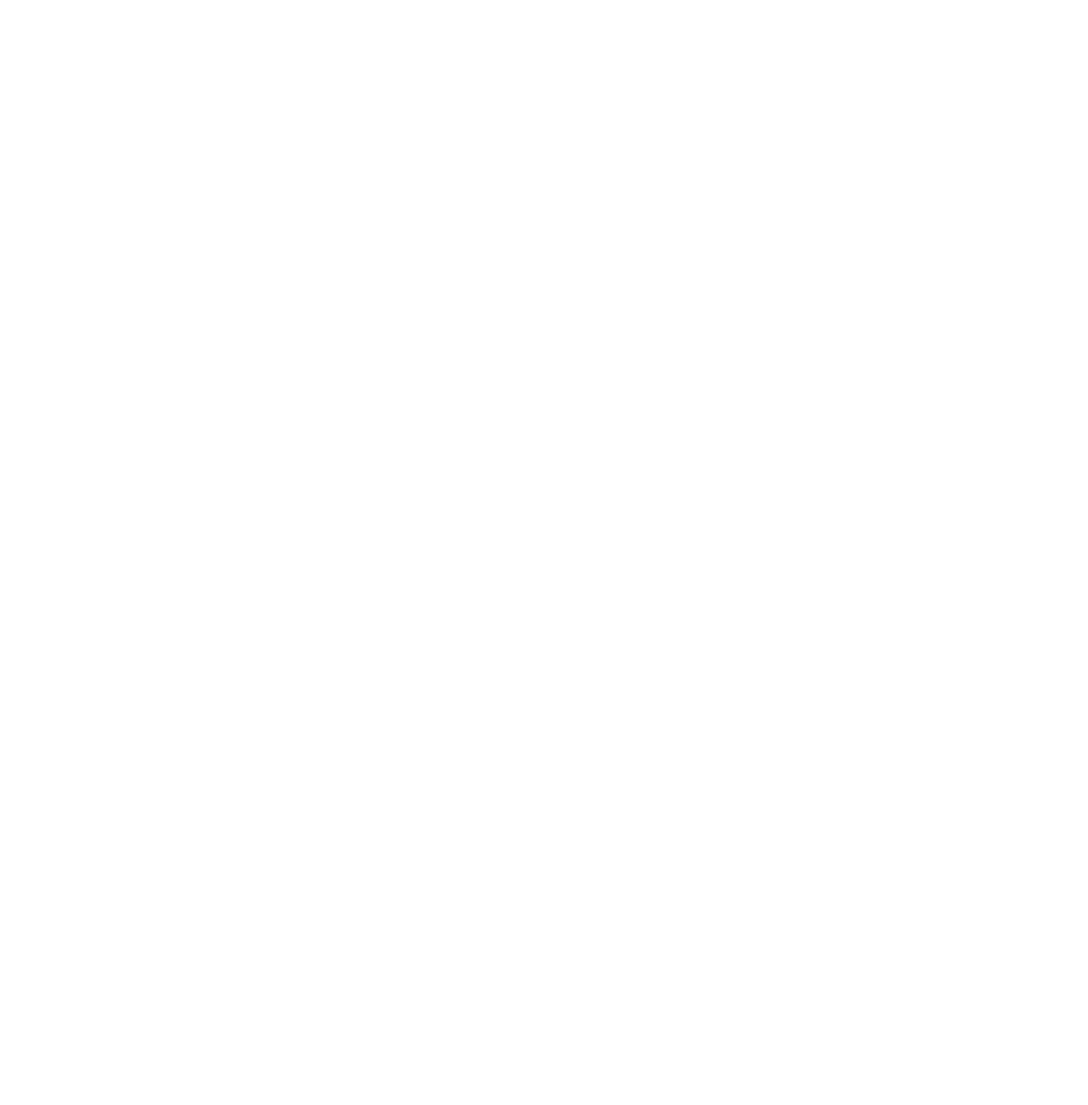
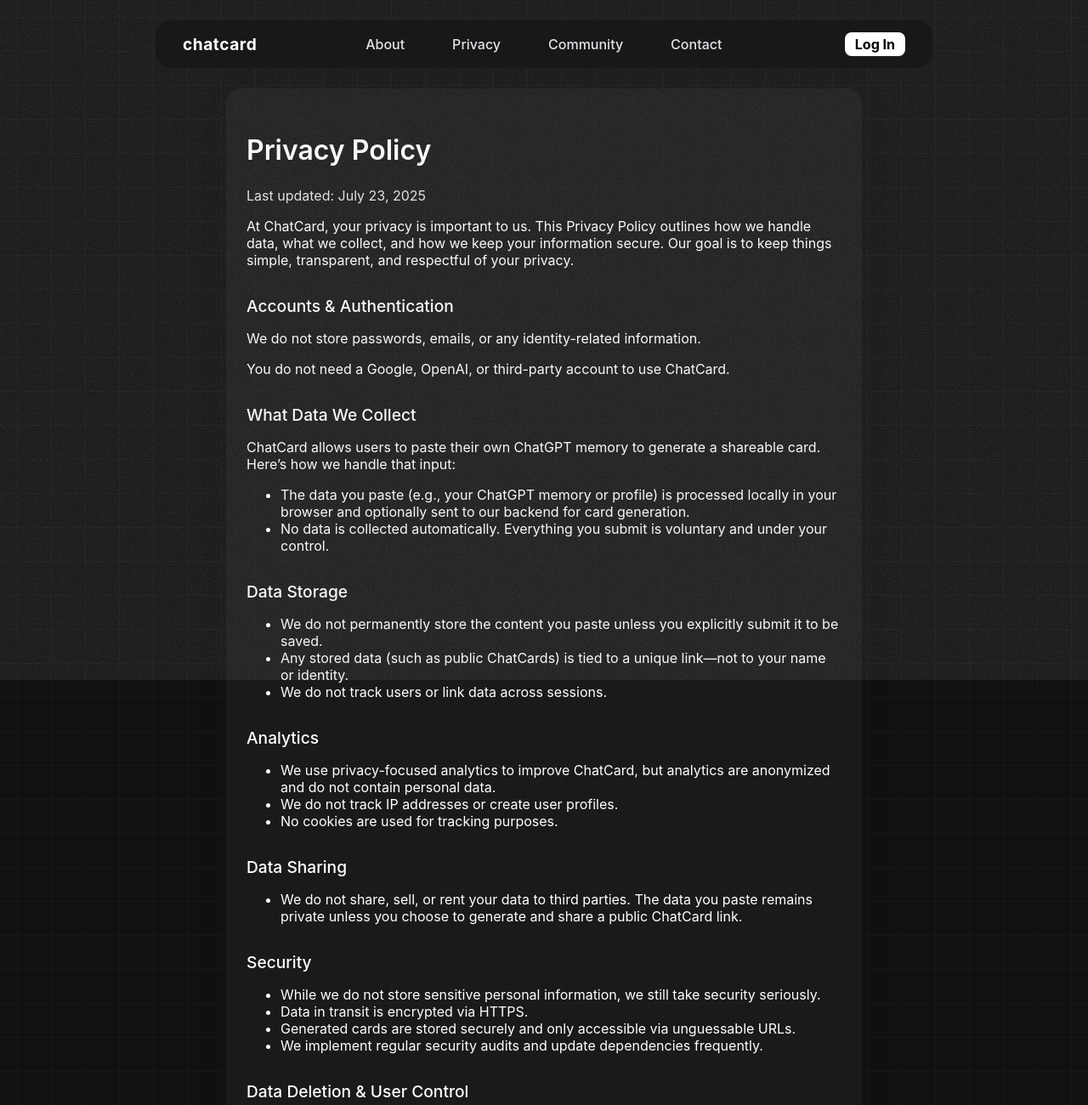
Before and after one commit to Afia-Ava/sunpost, a plain HTML site: page privacy.html in a window 1280 px wide. Shown: the top 1300 px of the page at 85% size. Before the commit the page ends 800 px from the top, so only its background shows below. Drawn offline with Linux system fonts and the light colour scheme.

```diff
--- a/privacy.html
+++ b/privacy.html
@@ -0,0 +1,168 @@
+<!DOCTYPE html>
+<html lang="en">
+  <head>
+    <meta charset="UTF-8" />
+    <meta name="viewport" content="width=device-width, initial-scale=1.0" />
+    <title>Privacy Policy</title>
+    <link rel="stylesheet" href="login.css" />
+  </head>
+  <body>
+    <div id="grain"></div>
+    <nav class="top-navbar pill-navbar">
+      <div class="pill-navbar-inner">
+        <div class="pill-navbar-logo">
+          <a href="index.html" class="logo-text">chatcard</a>
+        </div>
+        <div class="pill-navbar-links">
+          <a href="#about" class="nav-link">About</a>
+          <a href="privacy.html" class="nav-link active">Privacy</a>
+          <a href="#" class="nav-link">Community</a>
+          <a href="#" class="nav-link">Contact</a>
+        </div>
+        <div class="pill-navbar-actions">
+          <div class="login-button-container">
+            <a href="login.html" class="login-btn">Log In</a>
+          </div>
+        </div>
+      </div>
+    </nav>
+    <main
+      class="privacy-main"
+      style="
+        max-width: 700px;
+        margin: 48px auto 0 auto;
+        padding: 32px 24px;
+        background: rgba(30, 30, 30, 0.7);
+        border-radius: 18px;
+        box-shadow: 0 4px 32px rgba(0, 0, 0, 0.12);
+      "
+    >
+      <h1 style="font-size: 2rem; font-weight: 600; margin-bottom: 24px">
+        Privacy Policy
+      </h1>
+      <p style="color: #e4e4e7; margin-bottom: 16px">
+        Last updated: July 23, 2025
+      </p>
+      <p style="margin-bottom: 16px">
+        At ChatCard, your privacy is important to us. This Privacy Policy
+        outlines how we handle data, what we collect, and how we keep your
+        information secure. Our goal is to keep things simple, transparent, and
+        respectful of your privacy.
+      </p>
+      <h2 style="margin-top: 32px; font-size: 1.2rem; font-weight: 500">
+        Accounts & Authentication
+      </h2>
+      <p>
+        We do not store passwords, emails, or any identity-related information.
+      </p>
+      <p>
+        You do not need a Google, OpenAI, or third-party account to use
+        ChatCard.
+      </p>
+      <h2 style="margin-top: 32px; font-size: 1.2rem; font-weight: 500">
+        What Data We Collect
+      </h2>
+      <p>
+        ChatCard allows users to paste their own ChatGPT memory to generate a
+        shareable card. Here’s how we handle that input:
+      </p>
+      <ul style="margin-bottom: 16px">
+        <li>
+          The data you paste (e.g., your ChatGPT memory or profile) is processed
+          locally in your browser and optionally sent to our backend for card
+          generation.
+        </li>
+        <li>
+          No data is collected automatically. Everything you submit is voluntary
+          and under your control.
+        </li>
+      </ul>
+      <h2 style="margin-top: 32px; font-size: 1.2rem; font-weight: 500">
+        Data Storage
+      </h2>
+      <ul style="margin-bottom: 16px">
+        <li>
+          We do not permanently store the content you paste unless you
+          explicitly submit it to be saved.
+        </li>
+        <li>
+          Any stored data (such as public ChatCards) is tied to a unique
+          link—not to your name or identity.
+        </li>
+        <li>We do not track users or link data across sessions.</li>
+      </ul>
+      <h2 style="margin-top: 32px; font-size: 1.2rem; font-weight: 500">
+        Analytics
+      </h2>
+      <ul style="margin-bottom: 16px">
+        <li>
+          We use privacy-focused analytics to improve ChatCard, but analytics
+          are anonymized and do not contain personal data.
+        </li>
+        <li>We do not track IP addresses or create user profiles.</li>
+        <li>No cookies are used for tracking purposes.</li>
+      </ul>
+      <h2 style="margin-top: 32px; font-size: 1.2rem; font-weight: 500">
+        Data Sharing
+      </h2>
+      <ul style="margin-bottom: 16px">
+        <li>
+          We do not share, sell, or rent your data to third parties. The data
+          you paste remains private unless you choose to generate and share a
+          public ChatCard link.
+        </li>
+      </ul>
+      <h2 style="margin-top: 32px; font-size: 1.2rem; font-weight: 500">
+        Security
+      </h2>
+      <ul style="margin-bottom: 16px">
+        <li>
+          While we do not store sensitive personal information, we still take
+          security seriously.
+        </li>
+        <li>Data in transit is encrypted via HTTPS.</li>
+        <li>
+          Generated cards are stored securely and only accessible via
+          unguessable URLs.
+        </li>
+        <li>
+          We implement regular security audits and update dependencies
+          frequently.
+        </li>
+      </ul>
+      <h2 style="margin-top: 32px; font-size: 1.2rem; font-weight: 500">
+        Data Deletion & User Control
+      </h2>
+      <ul style="margin-bottom: 16px">
+        <li>You remain in full control of your data.</li>
+        <li>
+          You can delete your generated ChatCard at any time using the delete
+          option.
+        </li>
+        <li>
+          No user accounts = no stored profile to erase—we don’t hold anything
+          about you beyond what you explicitly submit.
+        </li>
+      </ul>
+      <h2 style="margin-top: 32px; font-size: 1.2rem; font-weight: 500">
+        Your Rights
+      </h2>
+      <ul style="margin-bottom: 16px">
+        <li>Request access to any data you submitted</li>
+        <li>Request deletion of your generated card</li>
+        <li>Lodge complaints with your local data authority</li>
+        <li>We fully support your right to privacy.</li>
+      </ul>
+      <h2 style="margin-top: 32px; font-size: 1.2rem; font-weight: 500">
+        Changes to This Policy
+      </h2>
+      <p>
+        We may update this Privacy Policy from time to time. Changes will be
+        posted clearly on our site with a revision date.
+      </p>
+    </main>
+    <footer class="footer-note" style="margin-top: 48px">
+      © 2025 ChatCard. All rights reserved.
+    </footer>
+  </body>
+</html>
--- a/script.js
+++ b/script.js
@@ -61,7 +61,7 @@
         </div>
         <div class="pill-navbar-links">
           <a href="#about" class="nav-link">About</a>
-          <a href="#" class="nav-link">Privacy</a>
+          <a href="privacy.html" class="nav-link">Privacy</a>
           <a href="#" class="nav-link">Community</a>
           <a href="#" class="nav-link">Contact</a>
         </div>
```
Also changed, not shown: login.html (+1 -1 lines).
